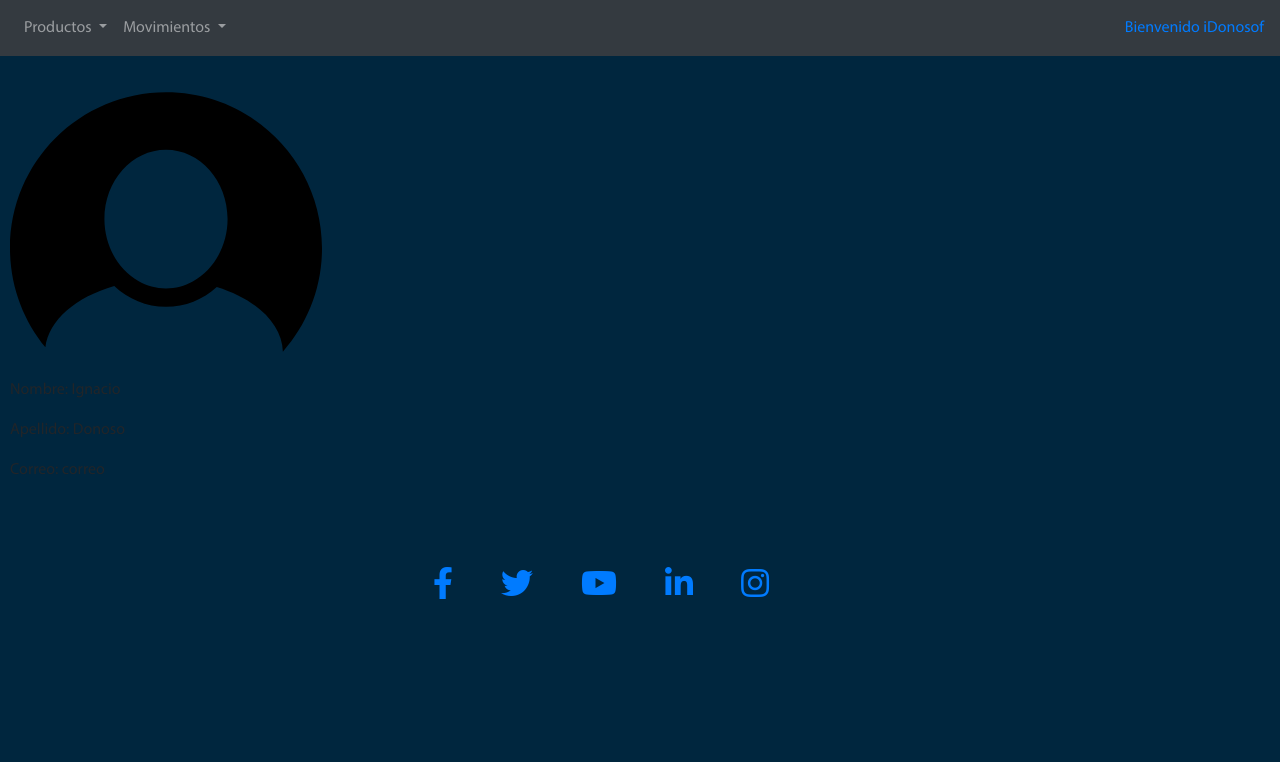
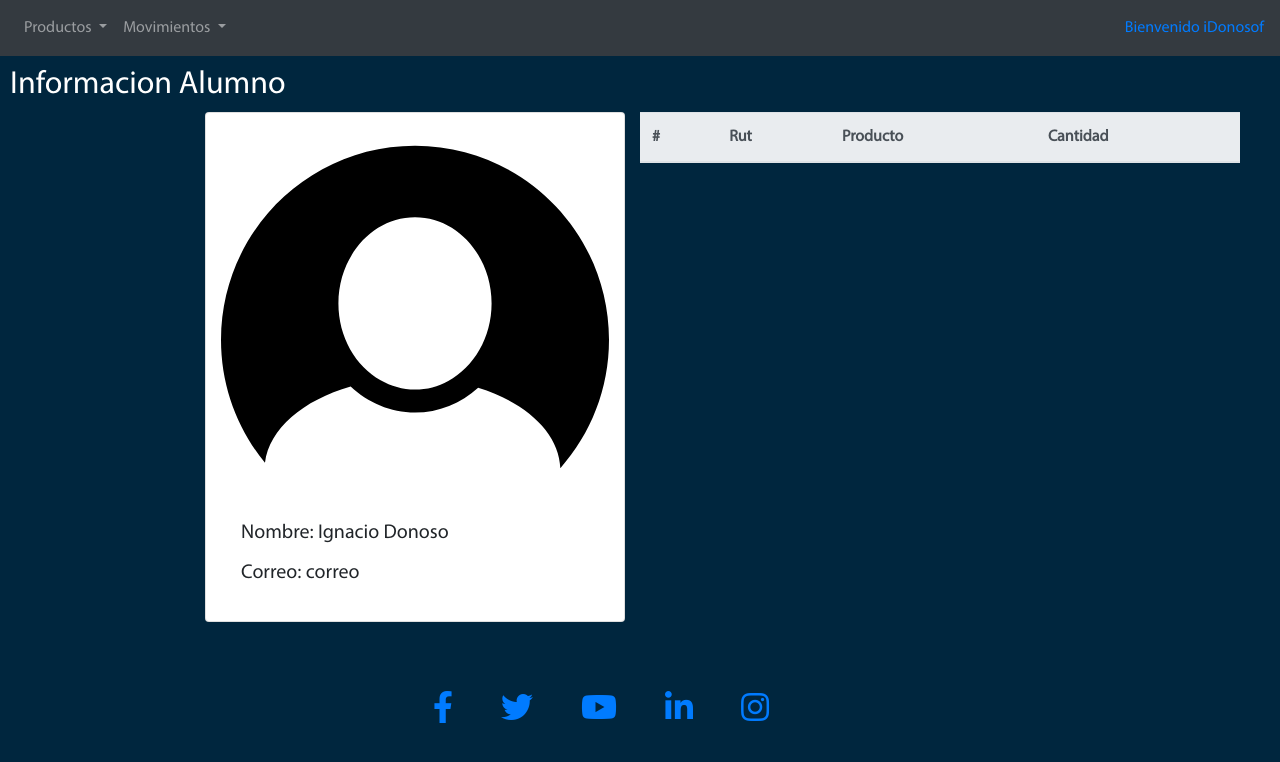
Before and after one commit to mincubill/Inventario, an Angular app in the folder client/: page /PerfilUsuario in a window 1280 px wide. Shown: the top 762 px of the page. Built offline with nearby package versions, Linux system fonts and the light colour scheme.

Commit message:
Diseño de perfil de usuario e informacion de pedido

```diff
--- a/client/src/app/perfil-usuario/perfil-usuario.component.html
+++ b/client/src/app/perfil-usuario/perfil-usuario.component.html
@@ -1,16 +1,63 @@
-<div>
-  <div>
-    <img src="assets/img/userPhoto.svg" alt="User photo">
+<h2 class="text-white">Informacion Alumno</h2>
+<div class="row">
+  <div class="col-sm-2"></div>
+  <div class="card col-sm-4" style="width:400px">
+    <img class="card-img-top" src="assets/img/userPhoto.svg" alt="User photo" style="width:100%">
+    <div class="card-body">
+      <h5 class="card-title">
+        <p>
+          Nombre: {{user.nombre}} {{user.apellido}}
+        </p>
+        <p>
+          Correo: {{user.correo}}
+        </p>
+      </h5>
+    </div>
   </div>
-  <div class="perfil-user">
-    <p>
-      Nombre: {{user.nombre}}
-    </p>
-    <p>
-      Apellido: {{user.apellido}}
-    </p>
-    <p>
-      Correo: {{user.correo}}
-    </p>
+  <div class="col-sm-6">
+    <table class="table table-hover">
+      <thead class="thead-light">
+        <tr class="table-light">
+          <th scope="col">
+            #
+          </th>
+          <th scope="col">
+            Rut
+          </th>
+          <th scope="col">
+            Producto
+          </th>
+          <th scope="col">
+            Cantidad
+          </th>
+        </tr>
+      </thead>
+      <tbody>
+        <!--
+          Directiva de angular (ngFor) que recorre la lista de prestamos y la despliega
+        -->
+        <tr *ngFor="let Prestamo of Prestamos" class="table-light">
+          <!--Muestra la id del prestamo-->
+          <th scope="row">
+            {{Prestamo.id}}
+          </th>
+
+          <!--Muestra el rut de la persona asociado al prestamo ( El estudiante que solicito el material )-->
+          <th>
+            {{Prestamo.rut}}
+          </th>
+
+          <!--Muestra el producto que fue prestado-->
+          <th>
+            {{Prestamo.producto}}
+          </th>
+
+          <!--Muestra la cantidad de material prestado-->
+          <th>
+            {{Prestamo.cantidad}}
+          </th>
+        </tr>
+      </tbody>
+    </table>
   </div>
 </div>
--- a/client/src/app/retiro-productos/retiro-productos.component.html
+++ b/client/src/app/retiro-productos/retiro-productos.component.html
@@ -1,27 +1,46 @@
 <h1 class="h1">¿Dónde retirar los productos?</h1>
+<div class="row">
+  <div class="col-sm-3"></div>
+  <div class="card text-white col-sm-6">
+    <div class="card-header bg-dark text-white"><h3><b>Productos que puedes pedir en pañol</b></h3>
+    </div>
+    <div class="card-body bg-success text-white">
       <table class="table table-hover">
         <thead class="thead-light">
           <tr class="table-light">
             <th scope="col">
               Nombre Producto
             </th>
-      <th scope="col">
-        Lugar de retiro
-      </th>
           </tr>
         </thead>
-  <tbody >
-    <!--
-      Se utiliza la directiva ngFor para recorrer la lista de productos que llegan
-      desde la base de datos
-    -->
+        <tbody>
           <tr *ngFor="let Producto of Productos" class="table-light">
             <th scope="row">
               {{Producto.nombre}}
             </th>
-      <td>
-        {{Producto.lugarRetiro}}
-      </td>
           </tr>
         </tbody>
       </table>
+    </div>
+    <div class="card-header bg-dark text-white"><h3><b>Productos que debes pedir directo en oficina</b></h3></div>
+    <div class="card-body bg-warning text-white">
+      <table class="table table-hover">
+        <thead class="thead-light">
+          <tr class="table-light">
+            <th scope="col">
+              Nombre Producto
+            </th>
+          </tr>
+        </thead>
+        <tbody>
+          <tr *ngFor="let Producto of Productos" class="table-light">
+            <th scope="row">
+              {{Producto.nombre}}
+            </th>
+          </tr>
+        </tbody>
+      </table>
+    </div>
+  </div>
+</div>
+<div class="col-sm-3"></div>
```
Also changed, not shown: 2 other files (tests, documents, lock files or other folders). Lines whose indentation alone changed are shown as unchanged.
